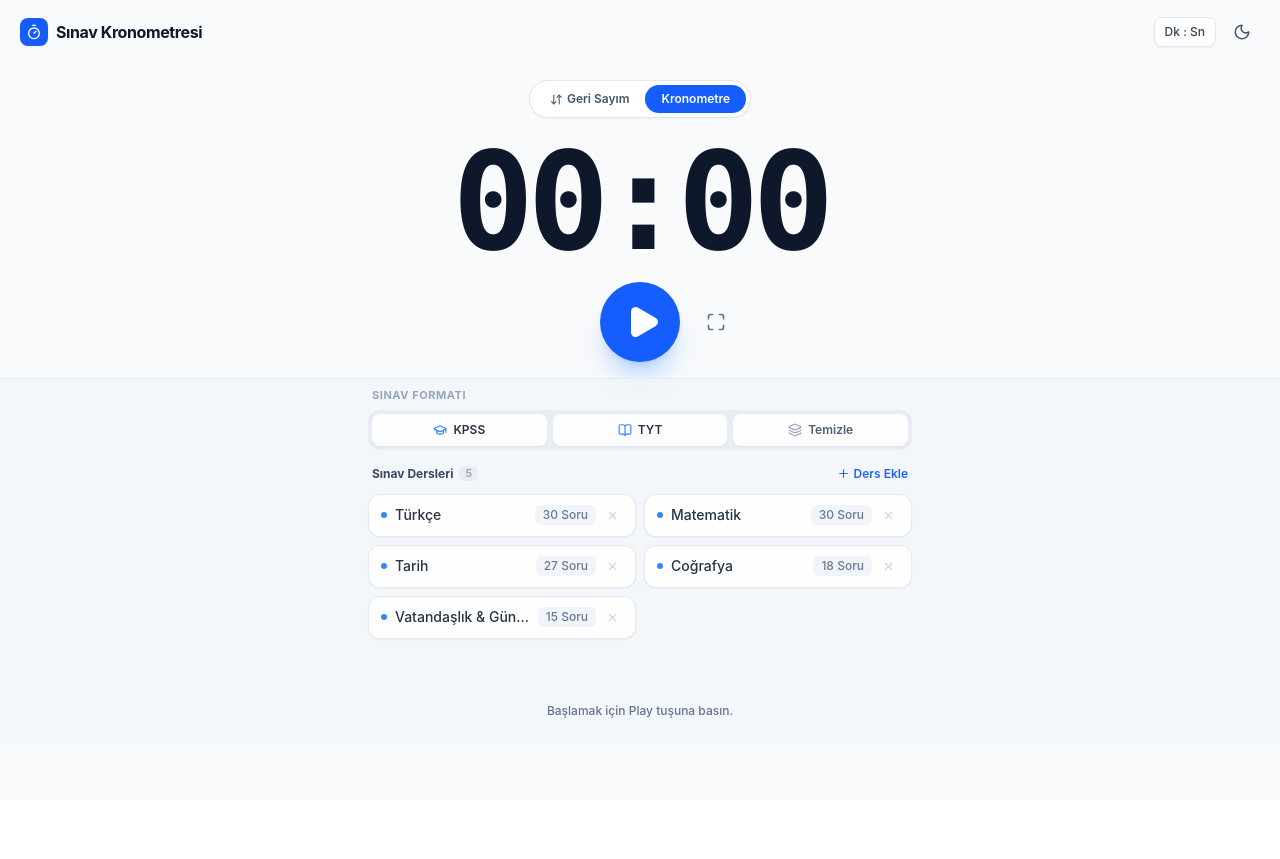
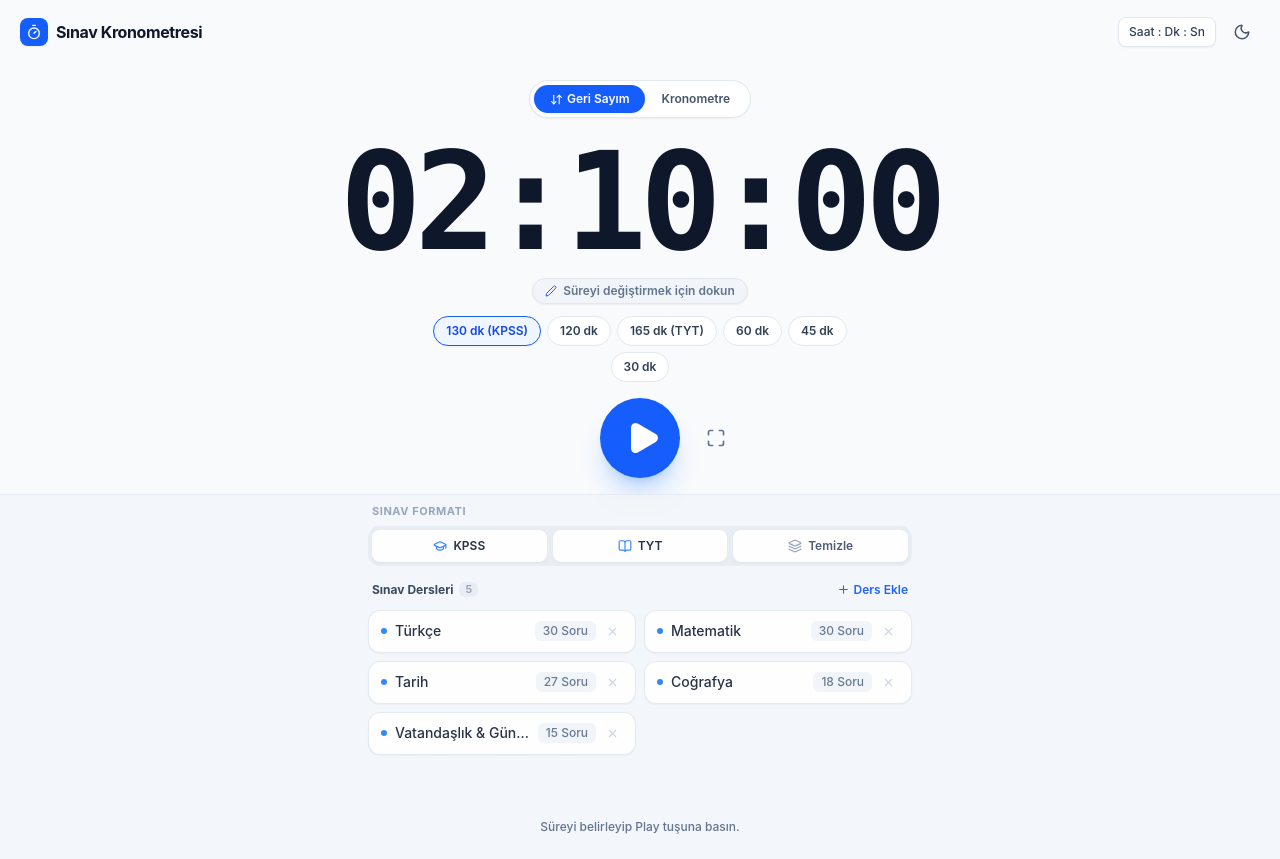
Before and after one commit to kemaladlig/exam-timer, a React (Vite) app: page / in a window 1280 px wide. Before the commit the page ends 800 px from the top, so only its background shows below. Built offline with nearby package versions, Linux system fonts and the light colour scheme.

Commit message:
feat: default to countdown mode and hh:mm:ss, auto-hide format switcher when session starts

```diff
--- a/src/App.tsx
+++ b/src/App.tsx
@@ -32,8 +32,8 @@ function App() {
   const { isFullscreen, toggleFullscreen } = useFullscreen();
   const [isDarkMode, setIsDarkMode] = useState(false);
 
-  // Varsayılan format 'mm:ss' (Dakika : Saniye)
-  const [timeFormat, setTimeFormat] = useState<TimeDisplayFormat>('mm:ss');
+  // Varsayılan format 'hh:mm:ss' (Saat : Dk : Sn)
+  const [timeFormat, setTimeFormat] = useState<TimeDisplayFormat>('hh:mm:ss');
 
   // Non-blocking report state
   const [lastFinishedSession, setLastFinishedSession] = useState<ExamSession | null>(null);
@@ -44,8 +44,8 @@ function App() {
     return EXAM_PRESETS.find(p => p.id === 'kpss-lisans')?.sections || [];
   });
 
-  // Mode state: stopwatch or countdown
-  const [timerMode, setTimerMode] = useState<TimerMode>('stopwatch');
+  // Mode state: countdown varsayılan
+  const [timerMode, setTimerMode] = useState<TimerMode>('countdown');
   const [countdownTotalSeconds, setCountdownTotalSeconds] = useState<number>(130 * 60);
 
 
@@ -188,25 +188,27 @@ function App() {
         </div>
 
         <div className="flex items-center gap-2">
-          {/* 3 Modlu Süre Biçimi: Dk:Sn -> Saat:Dk:Sn -> Sadece Dk */}
+          {/* 3 Modlu Süre Biçimi: Sadece süre başlamadıysa görünür */}
+          {!hasStarted && (
             <button
               type="button"
               onClick={() => {
                 setTimeFormat(prev => {
-                if (prev === 'mm:ss') return 'hh:mm:ss';
-                if (prev === 'hh:mm:ss') return 'm_only';
-                return 'mm:ss';
+                  if (prev === 'hh:mm:ss') return 'mm:ss';
+                  if (prev === 'mm:ss') return 'm_only';
+                  return 'hh:mm:ss';
                 });
               }}
               className="text-xs px-2.5 py-1.5 rounded-lg font-medium border border-slate-200 dark:border-zinc-800 bg-white dark:bg-zinc-900 text-slate-700 dark:text-zinc-300 hover:bg-slate-100 dark:hover:bg-zinc-800 transition-colors shadow-xs cursor-pointer flex items-center gap-1"
-            title="Biçimi değiştir: Dk:Sn / Saat:Dk:Sn / Sadece Dk"
+              title="Biçimi değiştir: Saat:Dk:Sn / Dk:Sn / Sadece Dk"
             >
               <span>
+                {timeFormat === 'hh:mm:ss' && 'Saat : Dk : Sn'}
                 {timeFormat === 'mm:ss' && 'Dk : Sn'}
-              {timeFormat === 'hh:mm:ss' && 'Saat : Dk : Sn'}
                 {timeFormat === 'm_only' && 'Sadece Dk'}
               </span>
             </button>
+          )}
 
           {/* Tema Değiştirici */}
           <Button
--- a/src/hooks/useExamSession.ts
+++ b/src/hooks/useExamSession.ts
@@ -11,7 +11,7 @@ export function useExamSession() {
       examTitle: preset.name,
       startedAt: Date.now(),
       completedAt: null,
-      mode: 'stopwatch',
+      mode: 'countdown',
       totalAllocatedSeconds: preset.totalDurationSeconds,
       totalElapsedSeconds: 0,
       checkpoints: [],
```
Lines whose indentation alone changed are shown as unchanged.
